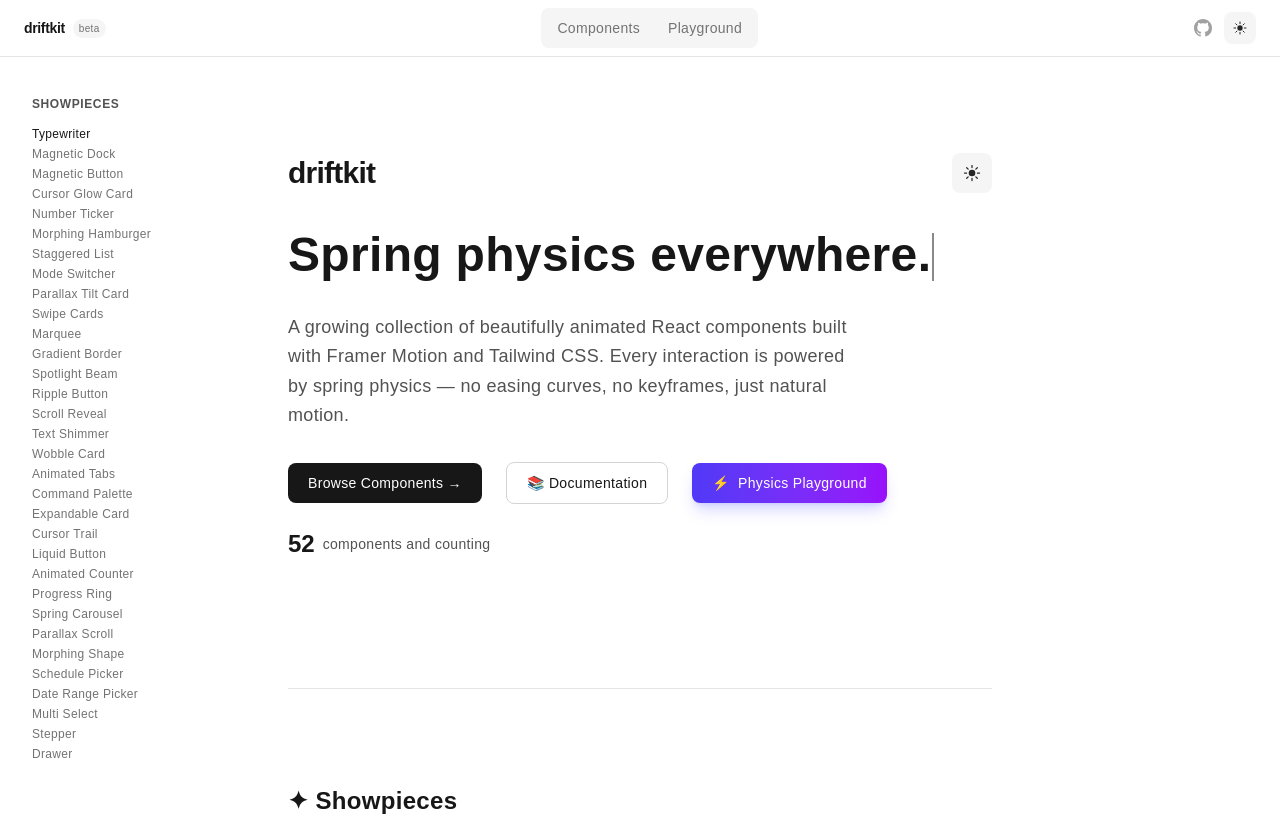
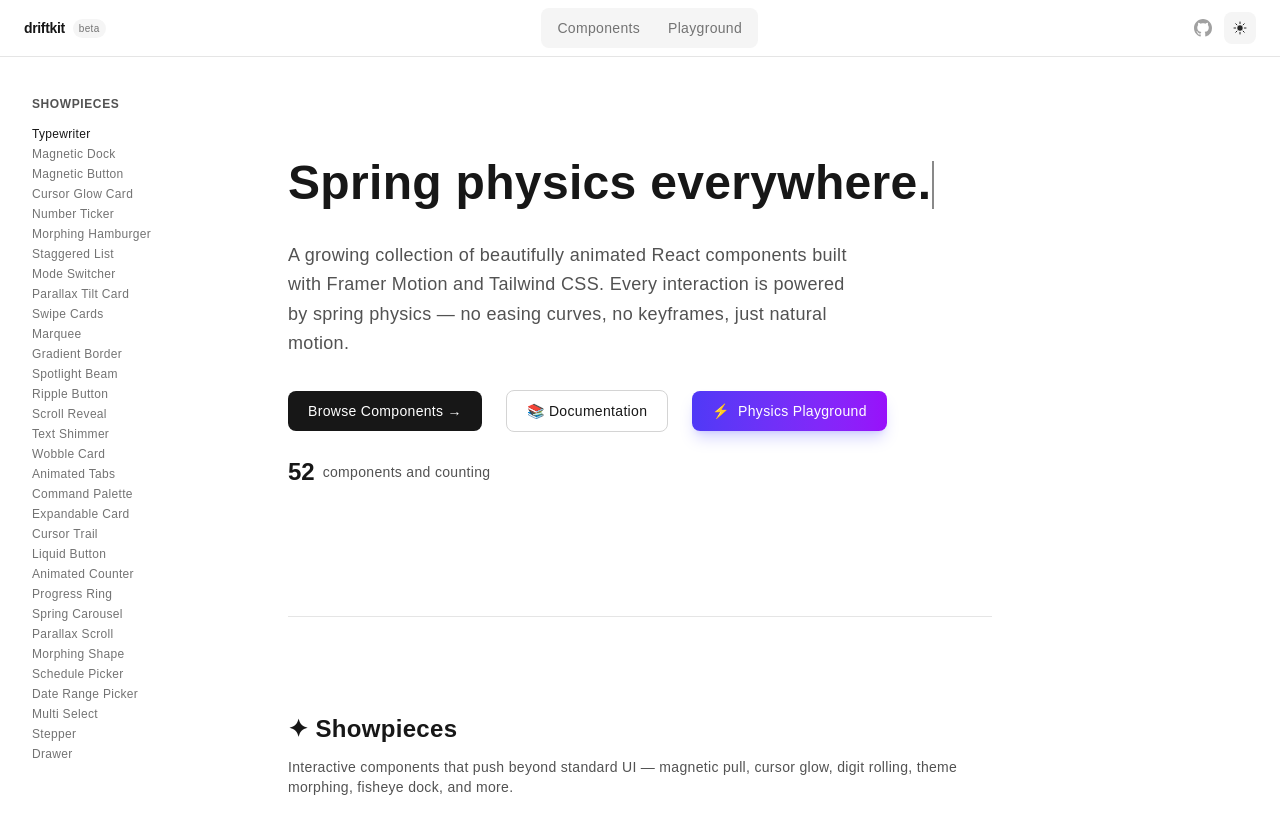
Before and after one commit to kippledigital/driftkit, a Next.js app: page / in a window 1280 px wide. Shown: the top 816 px of the page. Built offline with nearby package versions, Linux system fonts and the light colour scheme; a web font is replaced by a local one.

Commit message:
remove hero logo + mode switcher (global nav handles both)

```diff
--- a/src/app/page.tsx
+++ b/src/app/page.tsx
@@ -1667,11 +1667,6 @@
         {/* HERO                                                           */}
         {/* ============================================================= */}
         <header className="pt-24 pb-32 border-b border-neutral-200 dark:border-neutral-800">
-          <div className="flex items-center justify-between mb-8">
-            <h1 className="text-3xl font-bold tracking-tight">driftkit</h1>
-            <ModeSwitcher irisWipe />
-          </div>
-
           <div className="mb-6 h-[3.5rem] sm:h-[4rem] overflow-hidden">
             <span className="text-4xl sm:text-5xl font-bold leading-tight block">
               <Typewriter
```
